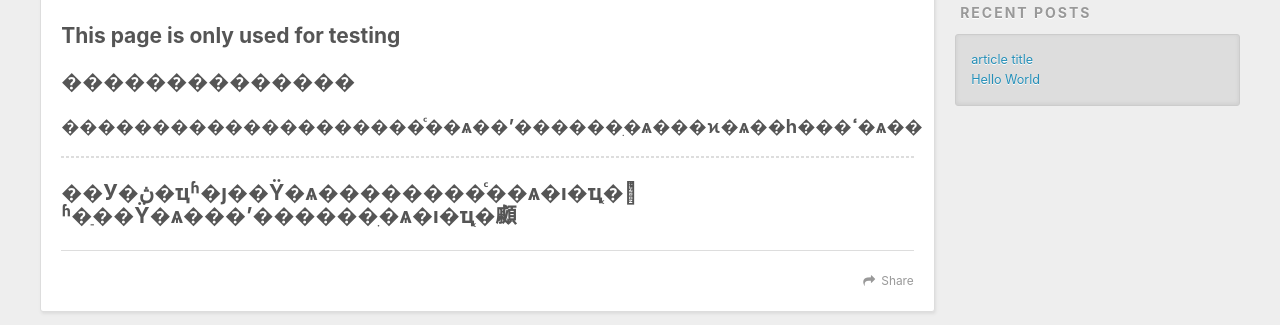
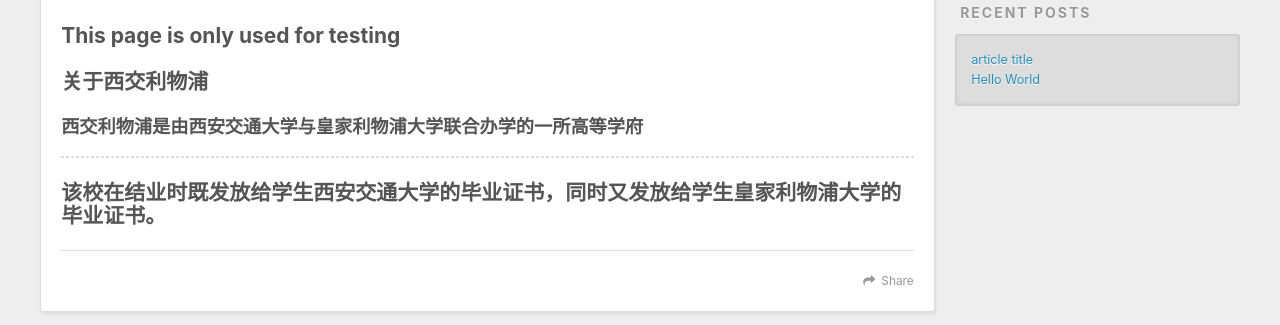
Before and after one commit to Moroshima/moroshima.github.io, a plain HTML site: page 2020/10/06/hello-world/index.html in a window 1280 px wide. Shown: the part 475-800 px from the top of the page. Drawn offline with nearby package versions, Linux system fonts and the light colour scheme.

Commit message:
Site updated: 2020-10-06 20:47:23

```diff
--- a/2020/10/06/hello-world/index.html
+++ b/2020/10/06/hello-world/index.html
@@ -7,15 +7,15 @@
 
   <title>Hello World | Hexo</title>
   <meta name="viewport" content="width=device-width, initial-scale=1, maximum-scale=1">
-  <meta name="description" content="Welcome to my Hexo based blog! This is my very first post.  This page is only used for testing����������������������������������ͨ��ѧ��ʼ������ִ�ѧ���ϰ�ѧ��һ���ߵ�ѧ�� ��У�ڽ�ҵʱ�ȷ��Ÿ�ѧ��������ͨ��ѧ�ı�ҵ֤�飬ͬʱ�ַ">
+  <meta name="description" content="Welcome to my Hexo based blog! This is my very first post.  This page is only used for testing关于西交利物浦西交利物浦是由西安交通大学与皇家利物浦大学联合办学的一所高等学府 该校在结业时既发放给学生西安交通大学的毕业证书，同时又发放给学生皇家利物浦大学的毕业证书。">
 <meta property="og:type" content="article">
 <meta property="og:title" content="Hello World">
 <meta property="og:url" content="http://example.com/2020/10/06/hello-world/index.html">
 <meta property="og:site_name" content="Hexo">
-<meta property="og:description" content="Welcome to my Hexo based blog! This is my very first post.  This page is only used for testing����������������������������������ͨ��ѧ��ʼ������ִ�ѧ���ϰ�ѧ��һ���ߵ�ѧ�� ��У�ڽ�ҵʱ�ȷ��Ÿ�ѧ��������ͨ��ѧ�ı�ҵ֤�飬ͬʱ�ַ">
+<meta property="og:description" content="Welcome to my Hexo based blog! This is my very first post.  This page is only used for testing关于西交利物浦西交利物浦是由西安交通大学与皇家利物浦大学联合办学的一所高等学府 该校在结业时既发放给学生西安交通大学的毕业证书，同时又发放给学生皇家利物浦大学的毕业证书。">
 <meta property="og:locale" content="en_US">
 <meta property="article:published_time" content="2020-10-06T12:13:53.284Z">
-<meta property="article:modified_time" content="2020-10-06T12:42:39.784Z">
+<meta property="article:modified_time" content="2020-10-06T12:46:54.584Z">
 <meta property="article:author" content="John Doe">
 <meta name="twitter:card" content="summary">
 
@@ -89,8 +89,8 @@
     <div class="article-entry" itemprop="articleBody">
 
         <p>Welcome to my <a target="_blank" rel="noopener" href="https://hexo.io/">Hexo</a> based blog! This is my very first post. </p>
-<h2 id="This-page-is-only-used-for-testing"><a href="#This-page-is-only-used-for-testing" class="headerlink" title="This page is only used for testing"></a>This page is only used for testing</h2><h2 id="��������������"><a href="#��������������" class="headerlink" title="��������������"></a>��������������</h2><h3 id="��������������������ͨ��ѧ��ʼ������ִ�ѧ���ϰ�ѧ��һ���ߵ�ѧ��"><a href="#��������������������ͨ��ѧ��ʼ������ִ�ѧ���ϰ�ѧ��һ���ߵ�ѧ��" class="headerlink" title="��������������������ͨ��ѧ��ʼ������ִ�ѧ���ϰ�ѧ��һ���ߵ�ѧ��"></a>��������������������ͨ��ѧ��ʼ������ִ�ѧ���ϰ�ѧ��һ���ߵ�ѧ��</h3><hr>
-<h2 id="��У�ڽ�ҵʱ�ȷ��Y�ѧ��������ͨ��ѧ�i�ҵ֤�飬ͬʱ�ַ��Y�ѧ���ʼ������ִ�ѧ�i�ҵ֤�顣"><a href="#��У�ڽ�ҵʱ�ȷ��Y�ѧ��������ͨ��ѧ�i�ҵ֤�飬ͬʱ�ַ��Y�ѧ���ʼ������ִ�ѧ�i�ҵ֤�顣" class="headerlink" title="��У�ڽ�ҵʱ�ȷ��Ÿ�ѧ��������ͨ��ѧ�ı�ҵ֤�飬ͬʱ�ַ��Ÿ�ѧ���ʼ������ִ�ѧ�ı�ҵ֤�顣"></a>��У�ڽ�ҵʱ�ȷ��Ÿ�ѧ��������ͨ��ѧ�ı�ҵ֤�飬ͬʱ�ַ��Ÿ�ѧ���ʼ������ִ�ѧ�ı�ҵ֤�顣</h2>
+<h2 id="This-page-is-only-used-for-testing"><a href="#This-page-is-only-used-for-testing" class="headerlink" title="This page is only used for testing"></a>This page is only used for testing</h2><h2 id="关于西交利物浦"><a href="#关于西交利物浦" class="headerlink" title="关于西交利物浦"></a>关于西交利物浦</h2><h3 id="西交利物浦是由西安交通大学与皇家利物浦大学联合办学的一所高等学府"><a href="#西交利物浦是由西安交通大学与皇家利物浦大学联合办学的一所高等学府" class="headerlink" title="西交利物浦是由西安交通大学与皇家利物浦大学联合办学的一所高等学府"></a>西交利物浦是由西安交通大学与皇家利物浦大学联合办学的一所高等学府</h3><hr>
+<h2 id="该校在结业时既发放给学生西安交通大学的毕业证书，同时又发放给学生皇家利物浦大学的毕业证书。"><a href="#该校在结业时既发放给学生西安交通大学的毕业证书，同时又发放给学生皇家利物浦大学的毕业证书。" class="headerlink" title="该校在结业时既发放给学生西安交通大学的毕业证书，同时又发放给学生皇家利物浦大学的毕业证书。"></a>该校在结业时既发放给学生西安交通大学的毕业证书，同时又发放给学生皇家利物浦大学的毕业证书。</h2>
 
     </div>
     <footer class="article-footer">
```
Also changed, not shown: index.html (+2 -2 lines).
